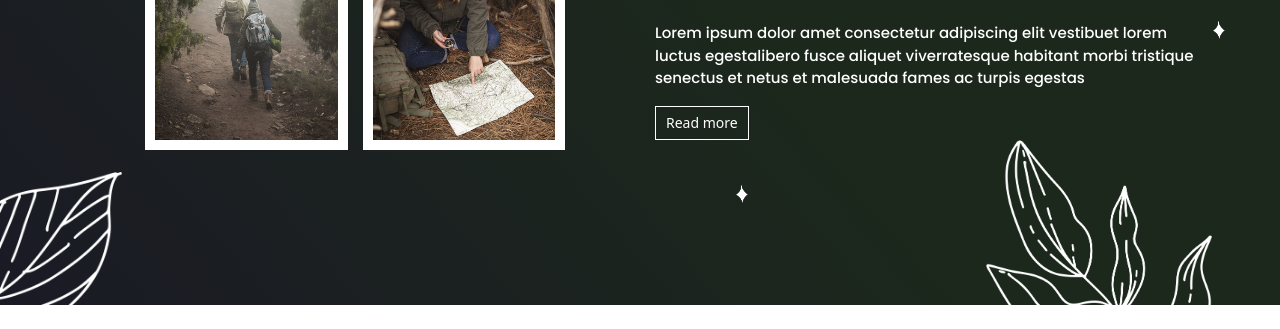
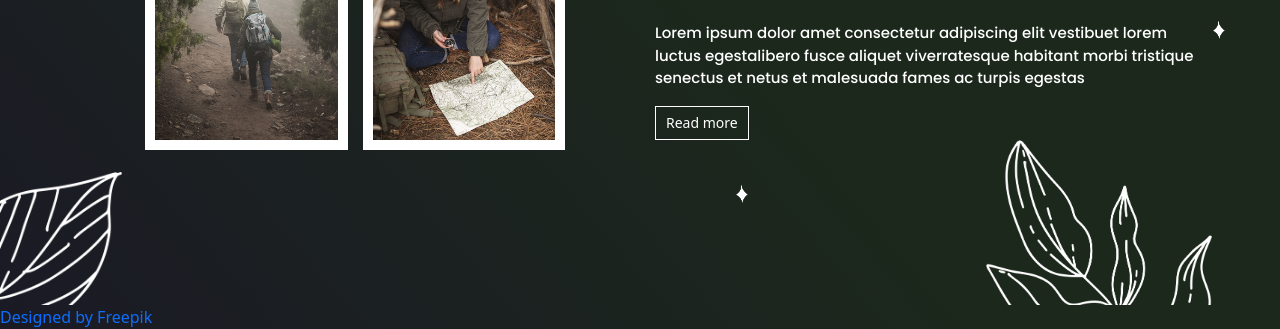
Before and after one commit to Yoss-lab/love-nature, a website: page index.html in a window 1280 px wide. Shown: the part 495-824 px from the top of the page. Before the commit the page ends 800 px from the top, so only its background shows below. Drawn offline with nearby package versions, Linux system fonts and the light colour scheme.

Commit message:
21-01-24

```diff
--- a/index.html
+++ b/index.html
@@ -26,7 +26,7 @@
         <meta name="robots" content="index,follow">
         <link rel="canonical" href="https://yoss-lab.github.io/portfolio/">
 
-        <title>Yosra's portfolio | web developer</title>
+        <title>Love nature | paysage</title>
 
         <link rel="stylesheet" href="css/main.css">
 
@@ -130,7 +130,9 @@
             </section>
         </main>
         <!-- fin main -->
-
+        <footer>
+            <a href="http://www.freepik.com">Designed by Freepik</a>
+        </footer>
 
 
         <script src="js/main.js" ></script>
```
